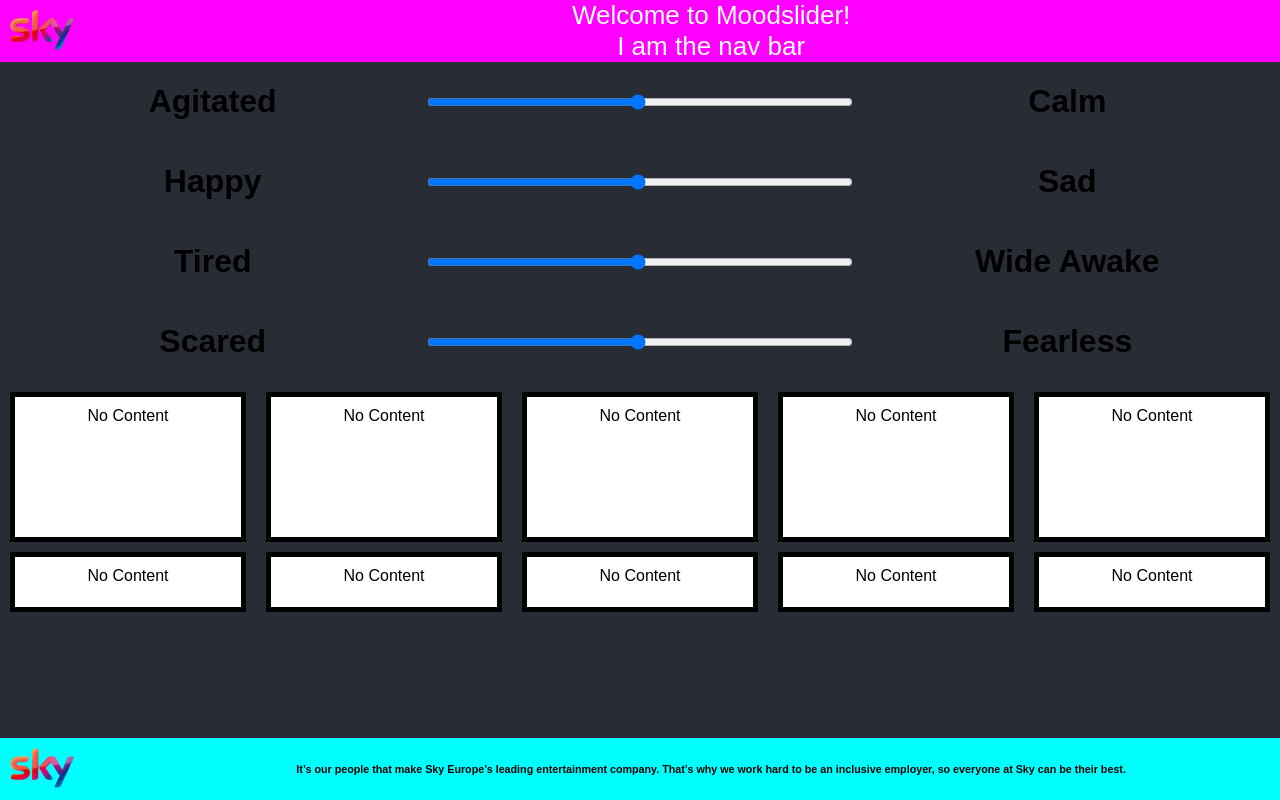
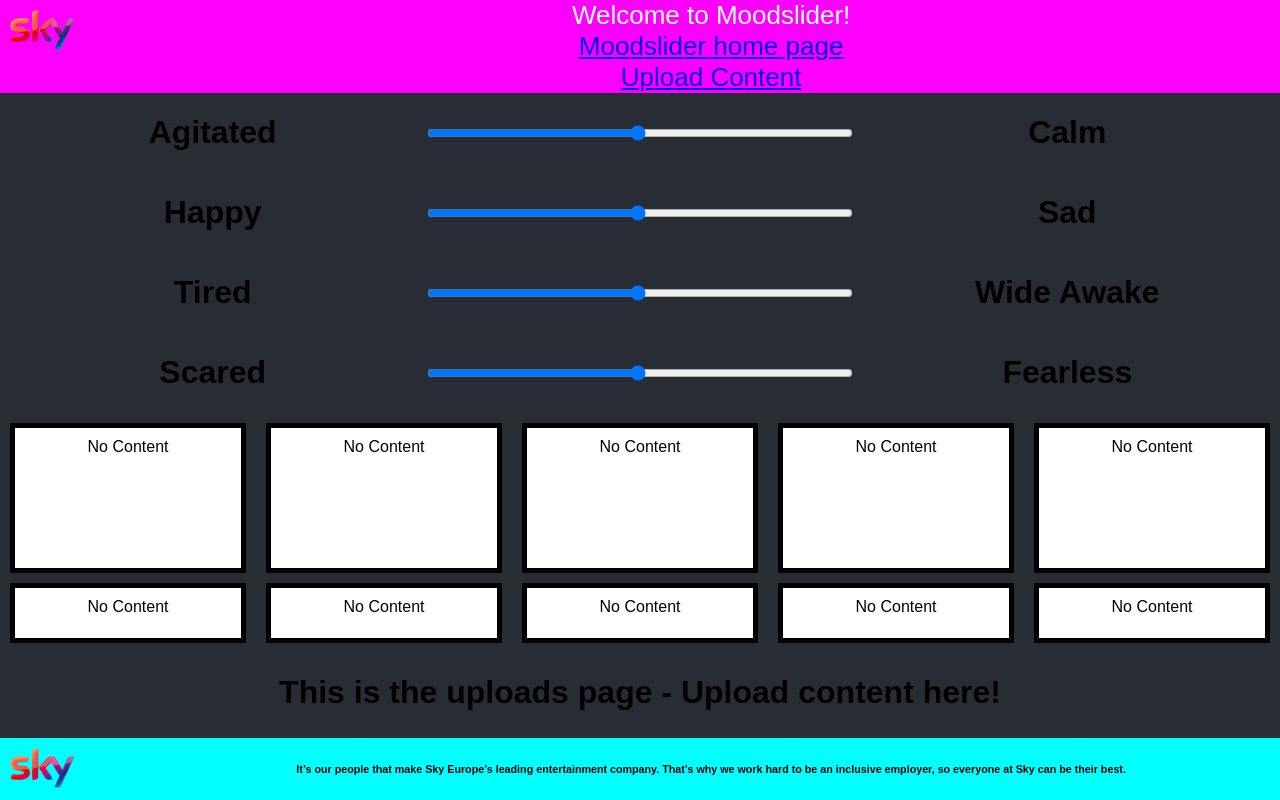
Before and after one commit to TomHodson91/Moodslider, a React (Create React App) app: page /upload in a window 1280 px wide. Built offline with nearby package versions, Linux system fonts and the light colour scheme.

Commit message:
Routing and links #3

```diff
--- a/package.json
+++ b/package.json
@@ -5,6 +5,7 @@
   "dependencies": {
     "react": "^16.7.0",
     "react-dom": "^16.7.0",
+    "react-router-dom": "^4.3.1",
     "react-scripts": "2.1.2"
   },
   "scripts": {
--- a/src/App.js
+++ b/src/App.js
@@ -1,33 +1,17 @@
 import React, { Component } from 'react';
 import skyLogo from './Images/skyLogo.png';
 import './App.css';
+import { BrowserRouter as Router, Route, Link } from 'react-router-dom';
+import home from './home';
+import upload from './upload';
 
 class App extends Component {
-  constructor() {
-    super();
-    this.state = {
-      val: 50,
-      val2: 50,
-      val3: 50,
-      val4: 50
-    }
-  };
 
-  updateVal(event) {
-    this.setState({val: event.target.value});
-  }
-  updateVal2(event) {
-    this.setState({val2: event.target.value});
-  }
-  updateVal3(event) {
-    this.setState({val3: event.target.value});
-  }
-  updateVal4(event) {
-    this.setState({val4: event.target.value});
-  }
   render() {
     return (
       <div className="App">
+        <Router>
+          <div>
             <header className="App-header">
               <div className="logo-container">
                 <img src={skyLogo} className="App-logo" alt="skyLogo" />
@@ -37,58 +21,17 @@
                   Welcome to Moodslider!
                 </div>
                 <div className="nav-bar">
-              I am the nav bar
+                  <Link to={"/"} className="link">
+                    <div className="moodslider-home-link">Moodslider home page</div>
+                  </Link>
+                  <Link to={"/upload"} className="link" >
+                    <div className="upload-link">Upload Content</div>
+                  </Link>
                 </div>
               </div>
             </header>
-        <div className="inner-wrapper">
-          <main>
-            <div className="sliders-container">
-              <div className="calm-container">
-                <h1 className="emotion">Agitated</h1>
-                <input type="range" min="1" max="100" value={this.state.val} onChange={this.updateVal.bind(this)} class="slider" id="myRange"/>
-                <h1 className="emotion">Calm</h1>
-              </div>
-              <div className="sad-container">
-                <h1 className="emotion">Happy</h1>
-                <input type="range" min="1" max="100" value={this.state.val2} onChange={this.updateVal2.bind(this)} class="slider" id="myRange"/>
-                <h1 className="emotion">Sad</h1>
-              </div>
-              <div className="wide-awake-container">
-                <h1 className="emotion">Tired</h1>
-                <input type="range" min="1" max="100" value={this.state.val3} onChange={this.updateVal3.bind(this)} class="slider" id="myRange"/>
-                <h1 className="emotion">Wide Awake</h1>
-              </div>
-              <div className="fearless-container">
-                <h1 className="emotion">Scared</h1>
-                <input type="range" min="1" max="100" value={this.state.val4} onChange={this.updateVal4.bind(this)} class="slider" id="myRange"/>
-                <h1 className="emotion">Fearless</h1>
-              </div>
-            </div>
-            <div className="programmes-container">
-              <div className="programme1-container">
-                <div className="programme1">No Content</div>
-                <div className="programme1-title">No Content</div>
-              </div>
-              <div className="programme2-container">
-                <div className="programme2">No Content</div>
-                <div className="programme1-title">No Content</div>
-              </div>
-              <div className="programme3-container">
-                <div className="programme3">No Content</div>
-                <div className="programme1-title">No Content</div>
-              </div>
-              <div className="programme4-container">
-                <div className="programme4">No Content</div>
-                <div className="programme1-title">No Content</div>
-              </div>
-              <div className="programme5-container">
-                <div className="programme5">No Content</div>
-                <div className="programme1-title">No Content</div>
-              </div>
-            </div>
-          </main>
-        </div>
+            <Route exact path='' component={home} />
+            <Route exact path='/upload' component={upload} />
             <footer className="App-footer">
               <div className="logo-container">
                 <img src={skyLogo} className="App-logo" alt="skyLogo" />
@@ -100,6 +43,9 @@
               </div>
             </footer>
           </div>
+        </Router>
+      </div>
+
     );
   }
 }
--- /dev/null
+++ b/src/home.js
@@ -0,0 +1,80 @@
+import React from 'react';
+
+class home extends React.Component {
+  constructor() {
+    super();
+    this.state = {
+      val: 50,
+      val2: 50,
+      val3: 50,
+      val4: 50
+    }
+  };
+
+  updateVal(event) {
+    this.setState({ val: event.target.value });
+  }
+  updateVal2(event) {
+    this.setState({ val2: event.target.value });
+  }
+  updateVal3(event) {
+    this.setState({ val3: event.target.value });
+  }
+  updateVal4(event) {
+    this.setState({ val4: event.target.value });
+  }
+  render() {
+    return (
+      <div className="inner-wrapper">
+        <main>
+          <div className="sliders-container">
+            <div className="calm-container">
+              <h1 className="emotion">Agitated</h1>
+              <input type="range" min="1" max="100" value={this.state.val} onChange={this.updateVal.bind(this)} class="slider" id="myRange" />
+              <h1 className="emotion">Calm</h1>
+            </div>
+            <div className="sad-container">
+              <h1 className="emotion">Happy</h1>
+              <input type="range" min="1" max="100" value={this.state.val2} onChange={this.updateVal2.bind(this)} class="slider" id="myRange" />
+              <h1 className="emotion">Sad</h1>
+            </div>
+            <div className="wide-awake-container">
+              <h1 className="emotion">Tired</h1>
+              <input type="range" min="1" max="100" value={this.state.val3} onChange={this.updateVal3.bind(this)} class="slider" id="myRange" />
+              <h1 className="emotion">Wide Awake</h1>
+            </div>
+            <div className="fearless-container">
+              <h1 className="emotion">Scared</h1>
+              <input type="range" min="1" max="100" value={this.state.val4} onChange={this.updateVal4.bind(this)} class="slider" id="myRange" />
+              <h1 className="emotion">Fearless</h1>
+            </div>
+          </div>
+          <div className="programmes-container">
+            <div className="programme1-container">
+              <div className="programme1">No Content</div>
+              <div className="programme1-title">No Content</div>
+            </div>
+            <div className="programme2-container">
+              <div className="programme2">No Content</div>
+              <div className="programme1-title">No Content</div>
+            </div>
+            <div className="programme3-container">
+              <div className="programme3">No Content</div>
+              <div className="programme1-title">No Content</div>
+            </div>
+            <div className="programme4-container">
+              <div className="programme4">No Content</div>
+              <div className="programme1-title">No Content</div>
+            </div>
+            <div className="programme5-container">
+              <div className="programme5">No Content</div>
+              <div className="programme1-title">No Content</div>
+            </div>
+          </div>
+        </main>
+      </div>
+    )
+  }
+}
+
+export default home;
--- /dev/null
+++ b/src/upload.js
@@ -0,0 +1,7 @@
+import React from 'react';
+
+export default function home() {
+    return (
+        <h1>This is the uploads page - Upload content here!</h1>
+    );
+}
```
Also changed, not shown: 1 other file (tests, documents, lock files or other folders). Lines whose indentation alone changed are shown as unchanged.
